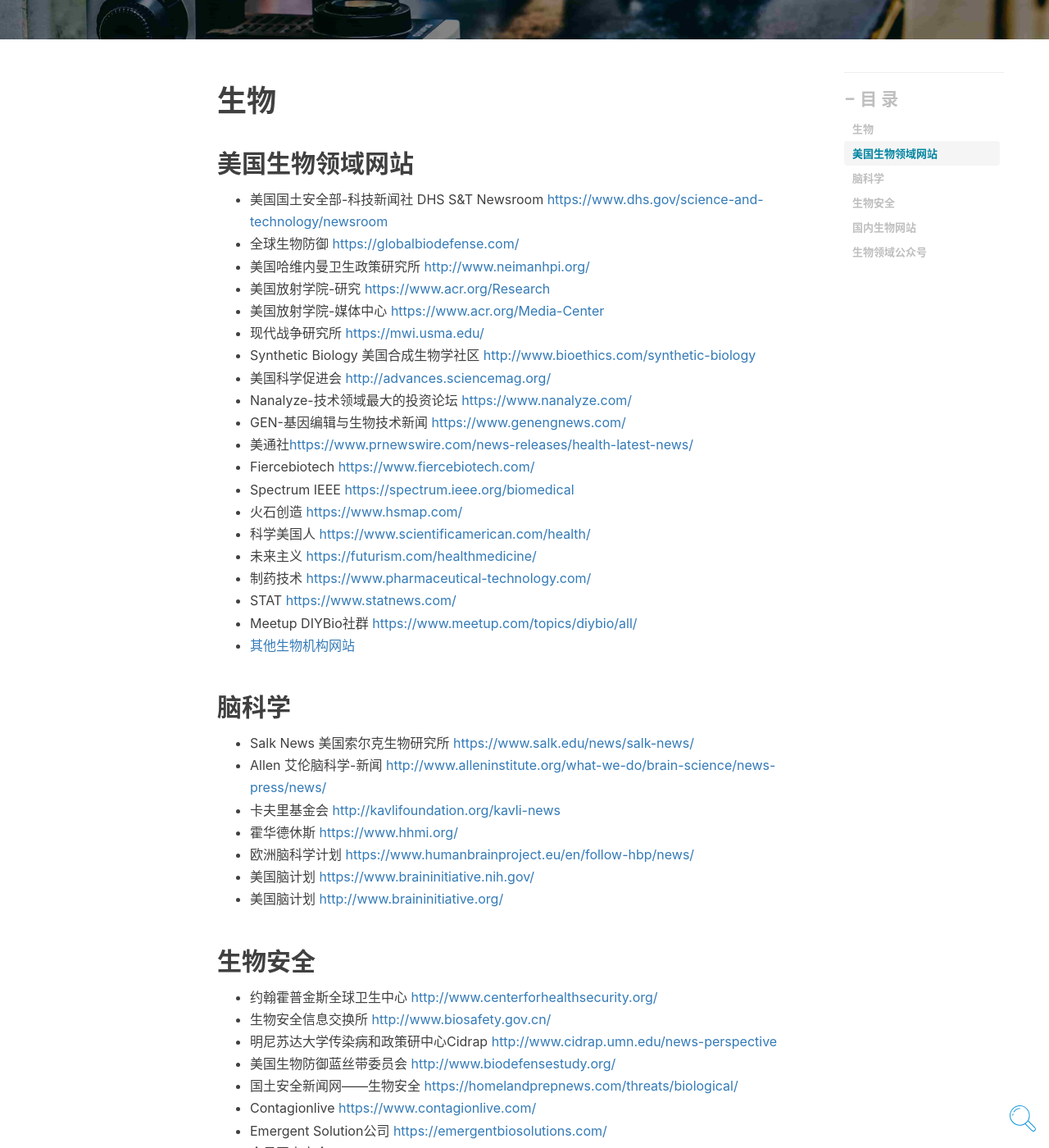
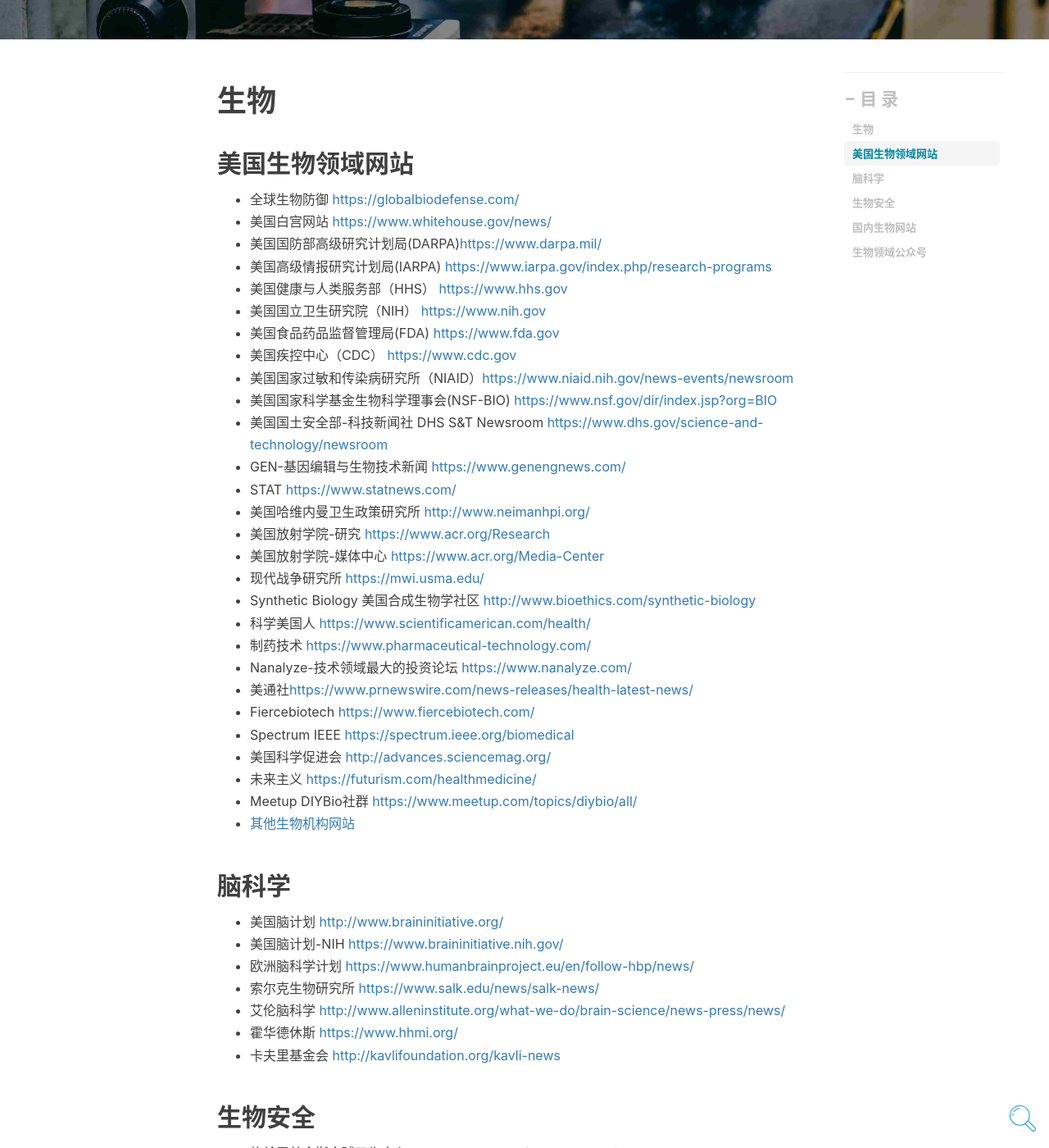
Before and after one commit to kcdyx1/kcdyx1.github.io, a Jekyll site: the page built from _posts/2018-08-21-生物.md, in a window 1280 px wide and 1400 px high, scrolled down 502 px. Shown: the whole window at 82% size. Built offline with Jekyll 4.4.1, drawn with Linux system fonts in a browser that asks for light colours; comment, search, counter and statistics services are not loaded; some of the changed text lies outside the part shown.

Commit message:
生物update

```diff
--- a/_posts/2018-08-21-生物.md
+++ b/_posts/2018-08-21-生物.md
@@ -21,62 +21,72 @@ header-mask: 0.4
 
 ## 美国生物领域网站
 
+- 全球生物防御 [https://globalbiodefense.com/](https://globalbiodefense.com/){:target="_blank"}
+- 美国白宫网站 [https://www.whitehouse.gov/news/](https://www.whitehouse.gov/news/){:target="_blank"}
+- 美国国防部高级研究计划局(DARPA)[https://www.darpa.mil/](https://www.darpa.mil/){:target="_blank"}
+- 美国高级情报研究计划局(IARPA) [https://www.iarpa.gov/index.php/research-programs](https://www.iarpa.gov/index.php/research-programs){:target="_blank"}
+- 美国健康与人类服务部（HHS） [https://www.hhs.gov](https://www.hhs.gov){:target="_blank"}
+- 美国国立卫生研究院（NIH） [https://www.nih.gov](https://www.nih.gov){:target="_blank"}
+- 美国食品药品监督管理局(FDA) [https://www.fda.gov](https://www.fda.gov){:target="_blank"}
+- 美国疾控中心（CDC） [https://www.cdc.gov](https://www.cdc.gov){:target="_blank"}
+- 美国国家过敏和传染病研究所（NIAID）[https://www.niaid.nih.gov/news-events/newsroom](https://www.niaid.nih.gov/news-events/newsroom){:target="_blank"}
+- 美国国家科学基金生物科学理事会(NSF-BIO) [https://www.nsf.gov/dir/index.jsp?org=BIO](https://www.nsf.gov/dir/index.jsp?org=BIO){:target="_blank"}
 - 美国国土安全部-科技新闻社 DHS S&T Newsroom [https://www.dhs.gov/science-and-technology/newsroom](https://www.dhs.gov/science-and-technology/newsroom){:target="_blank"}
-- 全球生物防御 [https://globalbiodefense.com/](https://globalbiodefense.com/){:target="_blank"}
+- GEN-基因编辑与生物技术新闻 [https://www.genengnews.com/](https://www.genengnews.com/){:target="_blank"}
+- STAT [https://www.statnews.com/](https://www.statnews.com/){:target="_blank"}
 - 美国哈维内曼卫生政策研究所 [http://www.neimanhpi.org/](http://www.neimanhpi.org/){:target="_blank"}
 - 美国放射学院-研究 [https://www.acr.org/Research](https://www.acr.org/Research){:target="_blank"}
 - 美国放射学院-媒体中心 [https://www.acr.org/Media-Center](https://www.acr.org/Media-Center){:target="_blank"}
 - 现代战争研究所  [https://mwi.usma.edu/](https://mwi.usma.edu/){:target="_blank"}
 - Synthetic Biology 美国合成生物学社区 [http://www.bioethics.com/synthetic-biology](http://www.bioethics.com/synthetic-biology){:target="_blank"}
-- 美国科学促进会 [http://advances.sciencemag.org/](http://advances.sciencemag.org/){:target="_blank"}
+- 科学美国人 [https://www.scientificamerican.com/health/](https://www.scientificamerican.com/health/){:target="_blank"}
+- 制药技术 [https://www.pharmaceutical-technology.com/](https://www.pharmaceutical-technology.com/){:target="_blank"}
 - Nanalyze-技术领域最大的投资论坛 [https://www.nanalyze.com/](https://www.nanalyze.com/){:target="_blank"}
-- GEN-基因编辑与生物技术新闻 [https://www.genengnews.com/](https://www.genengnews.com/){:target="_blank"}
 - 美通社[https://www.prnewswire.com/news-releases/health-latest-news/](https://www.prnewswire.com/news-releases/health-latest-news/){:target="_blank"}
 - Fiercebiotech [https://www.fiercebiotech.com/](https://www.fiercebiotech.com/){:target="_blank"}
 - Spectrum IEEE [https://spectrum.ieee.org/biomedical](https://spectrum.ieee.org/biomedical){:target="_blank"}
-- 火石创造 [https://www.hsmap.com/](https://www.hsmap.com/){:target="_blank"}
-- 科学美国人 [https://www.scientificamerican.com/health/](https://www.scientificamerican.com/health/){:target="_blank"}
+- 美国科学促进会 [http://advances.sciencemag.org/](http://advances.sciencemag.org/){:target="_blank"}
 - 未来主义 [https://futurism.com/healthmedicine/](https://futurism.com/healthmedicine/){:target="_blank"}
-- 制药技术 [https://www.pharmaceutical-technology.com/](https://www.pharmaceutical-technology.com/){:target="_blank"}
-- STAT [https://www.statnews.com/](https://www.statnews.com/){:target="_blank"}
 - Meetup DIYBio社群 [https://www.meetup.com/topics/diybio/all/](https://www.meetup.com/topics/diybio/all/){:target="_blank"}
 - [其他生物机构网站](/综合.html#美国)
 
 ## 脑科学
 
-- Salk News 美国索尔克生物研究所 [https://www.salk.edu/news/salk-news/](https://www.salk.edu/news/salk-news/){:target="_blank"}
-- Allen 艾伦脑科学-新闻 [http://www.alleninstitute.org/what-we-do/brain-science/news-press/news/](http://www.alleninstitute.org/what-we-do/brain-science/news-press/news/){:target="_blank"}
+- 美国脑计划 [http://www.braininitiative.org/](http://www.braininitiative.org/){:target="_blank"}
+- 美国脑计划-NIH [https://www.braininitiative.nih.gov/](https://www.braininitiative.nih.gov/){:target="_blank"}
+- 欧洲脑科学计划 [https://www.humanbrainproject.eu/en/follow-hbp/news/](https://www.humanbrainproject.eu/en/follow-hbp/news/){:target="_blank"}
+- 索尔克生物研究所 [https://www.salk.edu/news/salk-news/](https://www.salk.edu/news/salk-news/){:target="_blank"}
+- 艾伦脑科学 [http://www.alleninstitute.org/what-we-do/brain-science/news-press/news/](http://www.alleninstitute.org/what-we-do/brain-science/news-press/news/){:target="_blank"}
+- 霍华德休斯 [https://www.hhmi.org/](https://www.hhmi.org/){:target="_blank"}
 - 卡夫里基金会 [http://kavlifoundation.org/kavli-news](http://kavlifoundation.org/kavli-news){:target="_blank"}
-- 霍华德休斯 [https://www.hhmi.org/](https://www.hhmi.org/){:target="_blank"}
-- 欧洲脑科学计划 [https://www.humanbrainproject.eu/en/follow-hbp/news/](https://www.humanbrainproject.eu/en/follow-hbp/news/){:target="_blank"}
-- 美国脑计划 [https://www.braininitiative.nih.gov/](https://www.braininitiative.nih.gov/){:target="_blank"}
-- 美国脑计划 [http://www.braininitiative.org/](http://www.braininitiative.org/){:target="_blank"}
 
 ## 生物安全
 
 - 约翰霍普金斯全球卫生中心 [http://www.centerforhealthsecurity.org/](http://www.centerforhealthsecurity.org/){:target="_blank"}
-- 生物安全信息交换所 [http://www.biosafety.gov.cn/](http://www.biosafety.gov.cn/){:target="_blank"}
 - 明尼苏达大学传染病和政策研中心Cidrap [http://www.cidrap.umn.edu/news-perspective](http://www.cidrap.umn.edu/news-perspective){:target="_blank"}
-- 美国生物防御蓝丝带委员会 [http://www.biodefensestudy.org/](http://www.biodefensestudy.org/){:target="_blank"}
+- 国家防御 [http://www.nationaldefensemagazine.org/](http://www.nationaldefensemagazine.org/){:target="_blank"}
 - 国土安全新闻网——生物安全 [https://homelandprepnews.com/threats/biological/](https://homelandprepnews.com/threats/biological/){:target="_blank"}
 - Contagionlive [https://www.contagionlive.com/](https://www.contagionlive.com/){:target="_blank"}
+- 今日国土安全 [https://www.hstoday.us/](https://www.hstoday.us/){:target="_blank"}
+- 美国生物防御蓝丝带委员会 [http://www.biodefensestudy.org/](http://www.biodefensestudy.org/){:target="_blank"}
 - Emergent Solution公司 [https://emergentbiosolutions.com/](https://emergentbiosolutions.com/){:target="_blank"}
-- 今日国土安全 [https://www.hstoday.us/](https://www.hstoday.us/){:target="_blank"}
-- 国家防御 [http://www.nationaldefensemagazine.org/](http://www.nationaldefensemagazine.org/){:target="_blank"}
+- 生物安全信息交换所 [http://www.biosafety.gov.cn/](http://www.biosafety.gov.cn/){:target="_blank"}
 
 ## 国内生物网站
 
+- 生物谷 [http://www.bioon.com/](http://www.bioon.com/){:target="_blank"}
 - 中国生物技术信息网 [http://www.biotech.org.cn/](http://www.biotech.org.cn/){:target="_blank"}
-- 生物谷 [http://www.bioon.com/](http://www.bioon.com/){:target="_blank"}
+- 生物探索 [http://www.biodiscover.com/](http://www.biodiscover.com/){:target="_blank"}
+- 火石创造 [https://www.hsmap.com/](https://www.hsmap.com/){:target="_blank"}
+- 药渡头条 [https://news.pharmacodia.com/news/html/info/info-index.html?id=00010001](https://news.pharmacodia.com/news/html/info/info-index.html?id=00010001){:target="_blank"}
+- 序说 DNASpeaking [https://www.dnaspeaking.com/articles](https://www.dnaspeaking.com/articles){:target="_blank"}
+- CnBeta[https://www.cnbeta.com/topics/448.htm](https://www.cnbeta.com/topics/448.htm){:target="_blank"}
 - 基因谷  [http://www.genegood.com/](http://www.genegood.com/){:target="_blank"}
 - 医谷 [https://www.yigoonet.com/](https://www.yigoonet.com/){:target="_blank"}
-- 序说 DNASpeaking [https://www.dnaspeaking.com/articles](https://www.dnaspeaking.com/articles){:target="_blank"}
 - 奇点-链接全球创新医疗 [http://www.geekheal.com/](http://www.geekheal.com/){:target="_blank"}
 - 国家科技报告服务系统 [http://www.nstrs.cn/Admin/Content/WorkNews.aspx?categoryId=1](http://www.nstrs.cn/Admin/Content/WorkNews.aspx?categoryId=1){:target="_blank"}
-- 生物探索 [http://www.biodiscover.com/](http://www.biodiscover.com/){:target="_blank"}
 - 易科学前沿 [http://news.yikexue.com/archives/category/science-and-technology-consultation](http://news.yikexue.com/archives/category/science-and-technology-consultation){:target="_blank"}
 - 德勤中国-生命科学 [https://www2.deloitte.com/cn/zh/pages/life-sciences-and-healthcare/solutions/life-sciences.html](https://www2.deloitte.com/cn/zh/pages/life-sciences-and-healthcare/solutions/life-sciences.html){:target="_blank"}
-- 药渡头条 [https://news.pharmacodia.com/news/html/info/info-index.html?id=00010001](https://news.pharmacodia.com/news/html/info/info-index.html?id=00010001){:target="_blank"}
 - 动脉网  [http://vcbeat.net/](http://vcbeat.net/){:target="_blank"}
 - 领研  [https://www.linkresearcher.com/](https://www.linkresearcher.com/){:target="_blank"}
 - 环球科学  [https://huanqiukexue.com/](https://huanqiukexue.com/){:target="_blank"}
```
Also changed, not shown: 1 other file.
